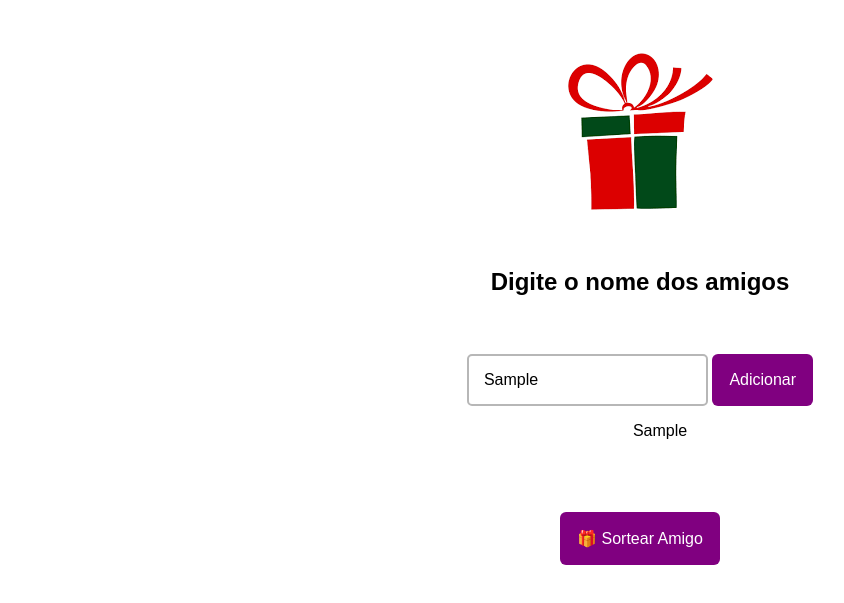
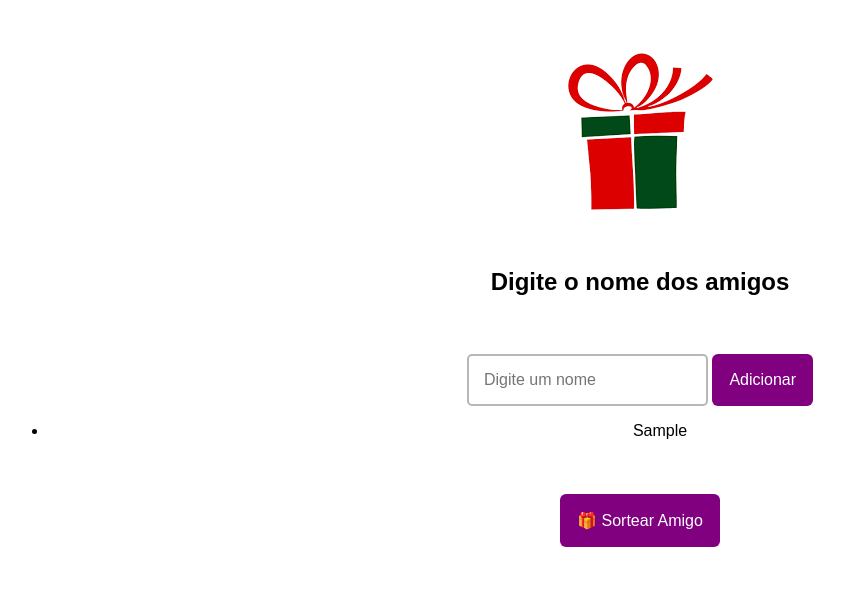
Before and after one commit to KaueSG/Amigo-Secreto, a plain HTML site: page index.html in a window 1280 px wide. Both pictures are taken after typing "Sample" into the empty fields and a click on the input "Adicionar". Shown: the part 79-682 px from the top of the page, without its empty margins (0-844 px from the left). Drawn offline with Linux system fonts and the light colour scheme.

Commit message:
Finalizando o JS

```diff
--- a/index.html
+++ b/index.html
@@ -37,8 +37,10 @@
 
 
                 <br>
+
+                <input type="submit" value="🎁 Sortear Amigo" id="sortear">
                 <br>
-                <input type="submit" value="🎁 Sortear Amigo" id="sortear">
+                <ul id="lista2"></ul>
 
             </div>
 
--- a/js/DS.js
+++ b/js/DS.js
@@ -5,8 +5,15 @@ document.getElementById('adicionar').onclick = function(){
 
     if(amigo){
         amigos.push(amigo)
+        document.getElementById('nome').value = ''
+        document.getElementById('lista').innerHTML = ''
         for(let i = 0; i < amigos.length; i++){
-            document.getElementById('lista').innerHTML = `${amigos[i]}`
+            document.getElementById('lista').innerHTML += `<li>${amigos[i]}`
         }
     }
 }
+
+document.getElementById('sortear').onclick = function(){
+    let sorteado = amigos[Math.floor(Math.random() * amigos.length)]
+    document.getElementById('lista2').innerHTML = `<li>O sorteado é: ${sorteado}</li>`
+}
```
